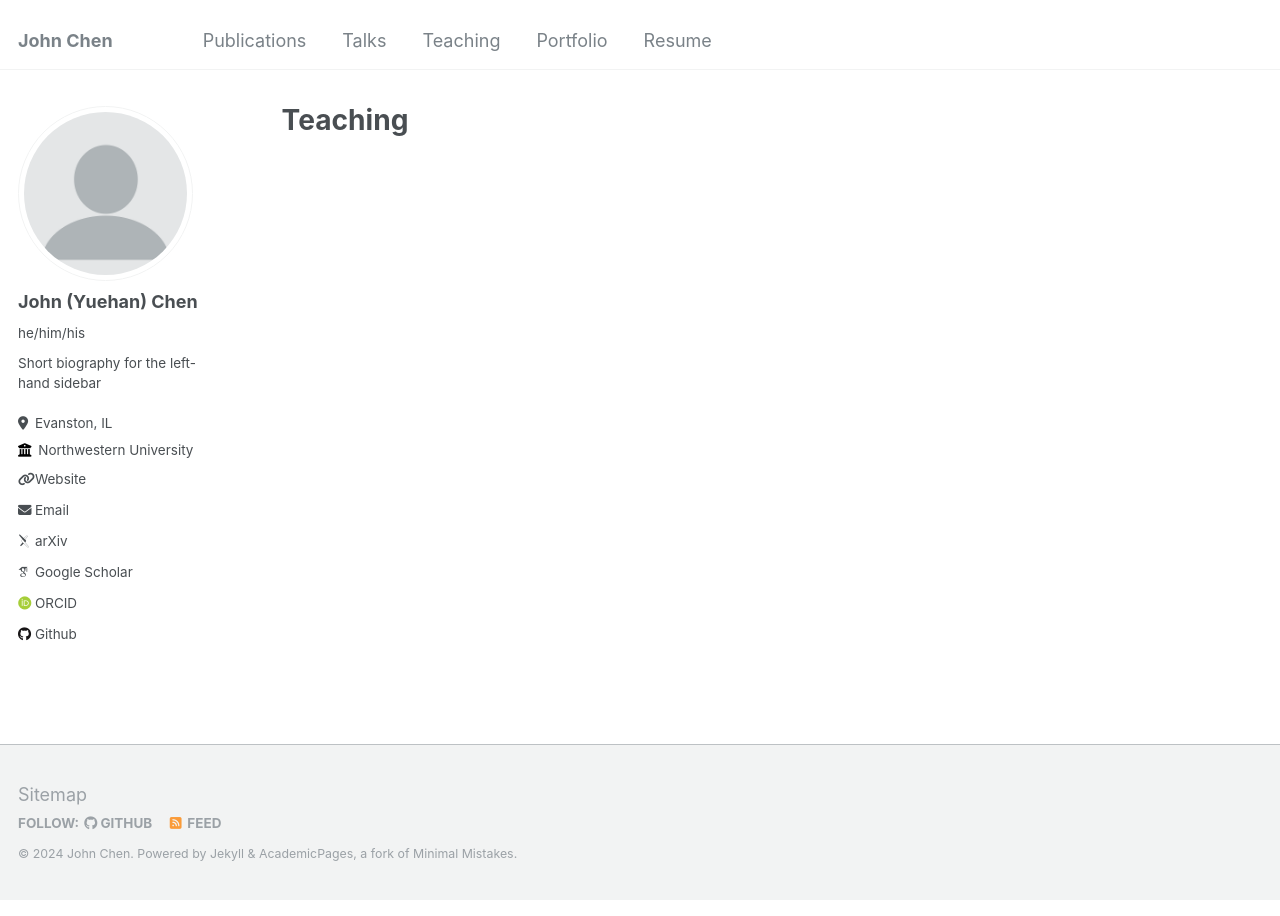
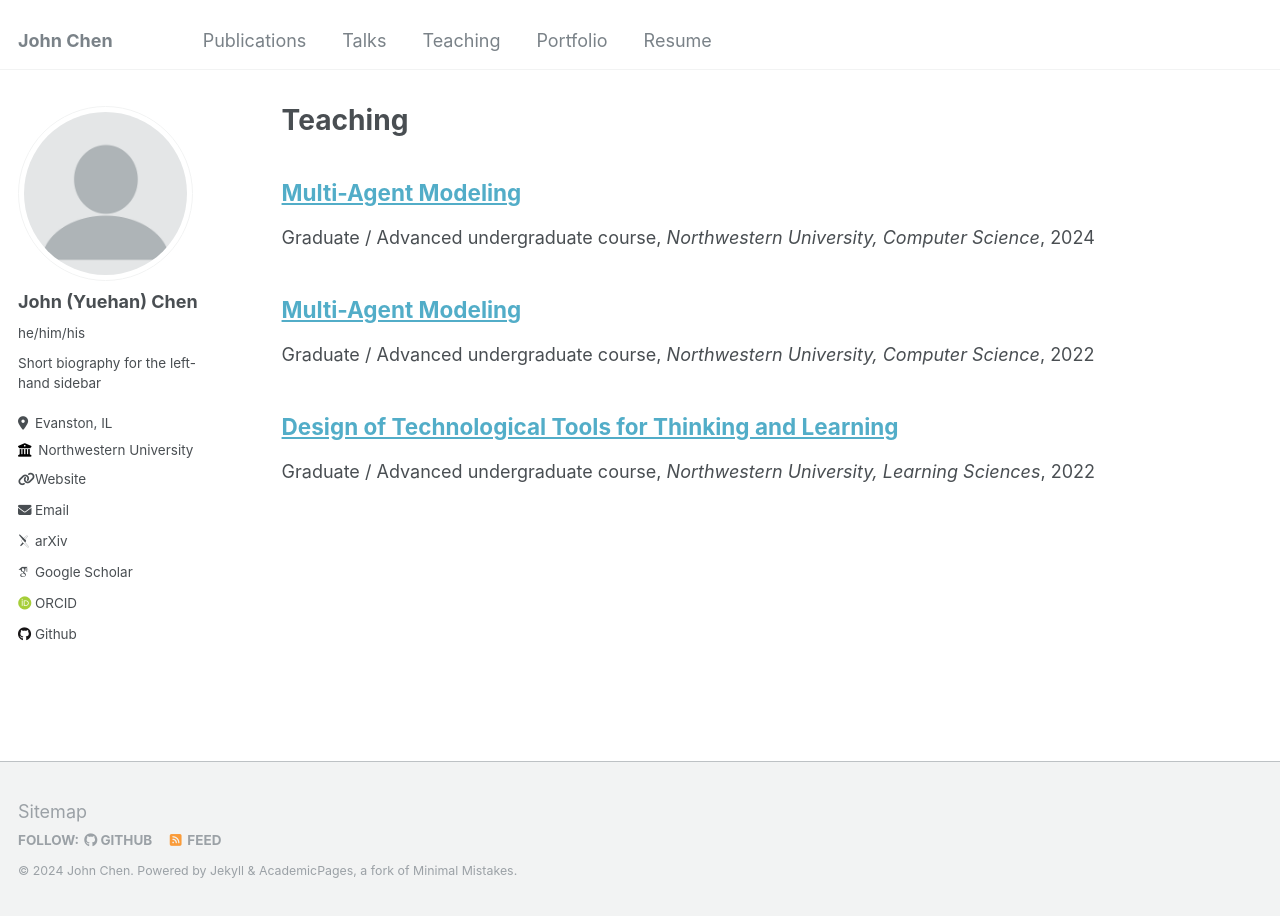
Before and after one commit to CIVITAS-John/website, a Jekyll site: the page built from _pages/teaching.html, in a window 1280 px wide. Built offline with Jekyll 4.4.1, drawn with Linux system fonts in a browser that asks for light colours; some web fonts are replaced; a file with an impossible date is left out; some of the changed lines change nothing that is shown.

Commit message:
Minor fix

```diff
--- a/_teaching/2022-spring-mam.md
+++ b/_teaching/2022-spring-mam.md
@@ -4,6 +4,6 @@ collection: teaching
 type: "Graduate / Advanced undergraduate course"
 permalink: /teaching/2022-spring-mam
 venue: "Northwestern University, Computer Science"
-date: 2022-4 - 2022-6
+date: 2022-4-1
 location: "Evanston, IL, US"
 ---
--- a/_teaching/2022-winter-dtttl.md
+++ b/_teaching/2022-winter-dtttl.md
@@ -3,7 +3,7 @@ title: "Design of Technological Tools for Thinking and Learning"
 collection: teaching
 type: "Graduate / Advanced undergraduate course"
 permalink: /teaching/2022-winter-dtttl
-venue: "Northwestern University, Computer Science"
-date: 2022-1 - 2022-3
+venue: "Northwestern University, Learning Sciences"
+date: 2022-1-1
 location: "Evanston, IL, US"
 ---
--- a/_teaching/2024-spring-mam.md
+++ b/_teaching/2024-spring-mam.md
@@ -4,6 +4,6 @@ collection: teaching
 type: "Graduate / Advanced undergraduate course"
 permalink: /teaching/2024-spring-mam
 venue: "Northwestern University, Computer Science"
-date: 2024-4 - 2024-6
+date: 2024-4-1
 location: "Evanston, IL, US"
 ---
```
